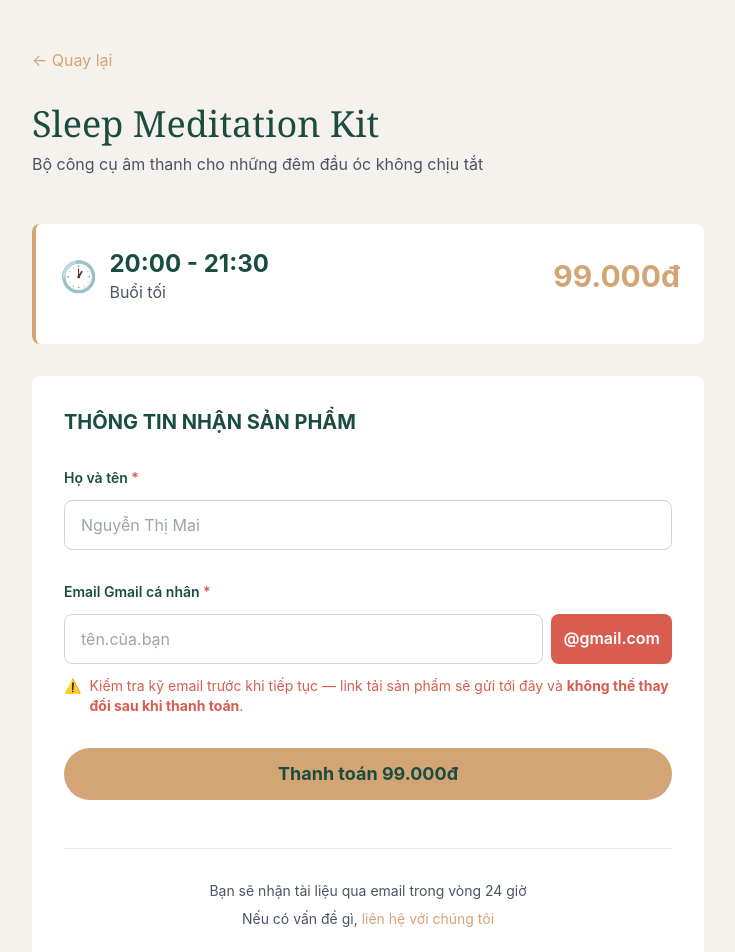
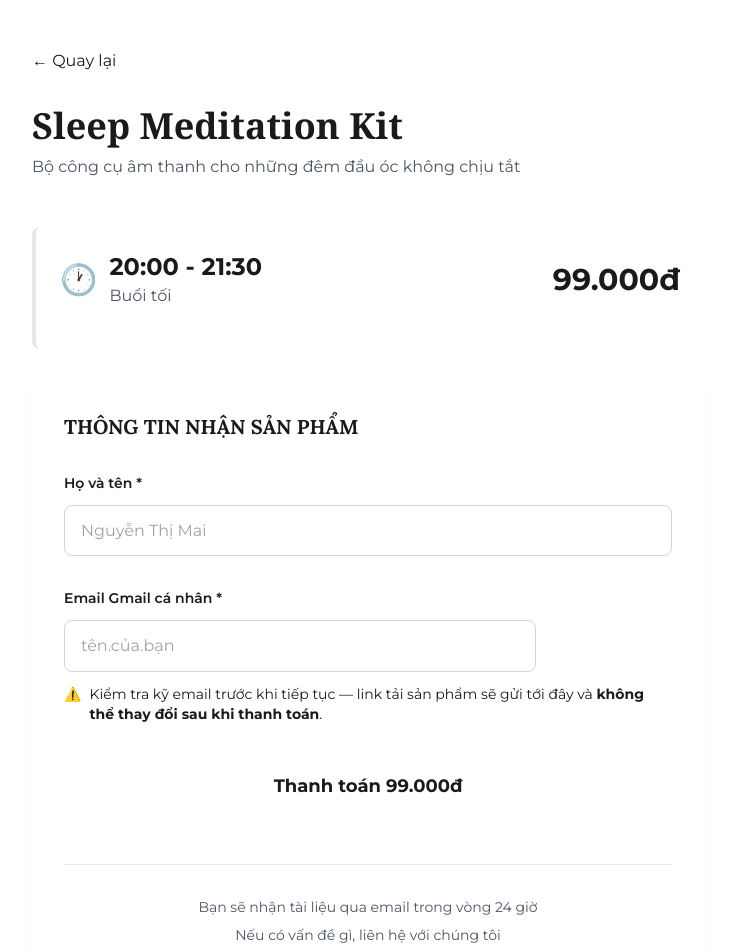
Before and after one commit to beyondyogawithphuong/beyondyogawithphuong, a Next.js app: page /checkout/audio-1 in a window 1280 px wide. Shown: the top 952 px of the page, without its empty margins (272-1007 px from the left). Built offline with nearby package versions, Linux system fonts and the light colour scheme.

Commit message:
Redesign: New professional color system with Lora + Montserrat

```diff
--- /dev/null
+++ b/app/fonts.ts
@@ -0,0 +1,15 @@
+import { Lora, Montserrat } from 'next/font/google'
+
+export const lora = Lora({
+  subsets: ['latin', 'latin-ext'],
+  weight: ['400', '600', '700'],
+  variable: '--font-lora',
+  display: 'swap',
+})
+
+export const montserrat = Montserrat({
+  subsets: ['latin', 'latin-ext'],
+  weight: ['400', '500', '600', '700'],
+  variable: '--font-montserrat',
+  display: 'swap',
+})
--- a/app/globals.css
+++ b/app/globals.css
@@ -1,3 +1,5 @@
+@import url('https://fonts.googleapis.com/css2?family=Lora:wght@400;600;700&family=Montserrat:wght@400;500;600;700&display=swap');
+
 @tailwind base;
 @tailwind components;
 @tailwind utilities;
@@ -13,28 +15,72 @@
 }
 
 body {
-  background: #fff;
-  color: #333;
-  font-family: -apple-system, BlinkMacSystemFont, 'Segoe UI', 'Roboto', 'Oxygen',
-    'Ubuntu', 'Cantarell', 'Fira Sans', 'Droid Sans', 'Helvetica Neue',
-    sans-serif;
+  background: #ffffff;
+  color: #1a1a1a;
+  font-family: 'Montserrat', sans-serif;
+  line-height: 1.6;
+  font-weight: 400;
 }
 
-/* Hero Section Gradient */
-.hero-section {
-  background: linear-gradient(135deg, #1a4d40 0%, #2a7a6f 100%);
+/* Typography */
+h1, h2, h3, h4, h5, h6 {
+  font-family: 'Lora', serif;
+  font-weight: 600;
+  line-height: 1.3;
+  color: #1a1a1a;
 }
 
-/* Gold button styles */
-.btn-gold {
-  @apply bg-brand-gold text-brand-dark font-bold px-8 py-3 rounded-full hover:opacity-90 transition-opacity;
+h1 { font-size: 3.5rem; }
+h2 { font-size: 2.5rem; }
+h3 { font-size: 1.75rem; }
+h4 { font-size: 1.5rem; }
+
+/* Buttons */
+.btn-primary {
+  @apply inline-block px-8 py-4 bg-brand-overlay text-brand-text font-semibold transition-all hover:bg-opacity-90 active:scale-95;
 }
 
-.btn-gold-outline {
-  @apply border-2 border-brand-gold text-brand-gold font-bold px-8 py-3 rounded-full hover:bg-brand-gold hover:text-brand-dark transition-colors;
+.btn-highlight {
+  @apply inline-block px-8 py-4 bg-brand-highlight text-brand-dark font-semibold transition-all hover:bg-opacity-90;
 }
 
-/* Smooth transitions */
-.transition-smooth {
-  @apply transition-all duration-300 ease-in-out;
+.btn-warning {
+  @apply inline-block px-8 py-4 bg-brand-warning text-brand-text font-semibold transition-all hover:bg-opacity-90;
 }
+
+/* Overlay sections */
+.overlay-section {
+  @apply bg-brand-overlay bg-opacity-55 text-brand-text;
+}
+
+/* Highlight text */
+.highlight {
+  @apply text-brand-highlight font-semibold;
+}
+
+/* Warning accent */
+.warning-accent {
+  @apply text-brand-warning;
+}
+
+/* Cards */
+.card {
+  @apply bg-white border border-gray-200 p-8 transition-all hover:shadow-lg;
+}
+
+/* Spacing */
+.section-padding {
+  @apply py-24 md:py-32 px-4;
+}
+
+.section-padding-sm {
+  @apply py-16 md:py-20 px-4;
+}
+
+.container-tight {
+  @apply max-w-2xl mx-auto;
+}
+
+.container-wide {
+  @apply max-w-6xl mx-auto;
+}
--- a/app/layout.tsx
+++ b/app/layout.tsx
@@ -1,4 +1,5 @@
 import type { Metadata } from 'next'
+import { lora, montserrat } from './fonts'
 import './globals.css'
 
 export const metadata: Metadata = {
@@ -13,8 +14,8 @@
   children: React.ReactNode
 }) {
   return (
-    <html lang="vi">
-      <body className="bg-white">
+    <html lang="vi" className={`${lora.variable} ${montserrat.variable}`}>
+      <body className="bg-white font-body">
         {children}
       </body>
     </html>
--- a/components/sections/Hero.tsx
+++ b/components/sections/Hero.tsx
@@ -1,38 +1,44 @@
 export default function Hero() {
   return (
-    <section className="hero-section text-white py-24 px-4 text-center">
-      <div className="max-w-4xl mx-auto">
-        {/* Logo Frame - Replace with your logo */}
-        <div className="mb-8">
-          <div className="inline-block bg-brand-cream text-brand-dark px-6 py-3 rounded-lg font-bold h-24 w-24 flex items-center justify-center">
-            {/* LOGO PLACEHOLDER - 200x200px */}
-            <img src="/logo.png" alt="Beyond Yoga" className="h-full w-full object-contain" />
+    <section className="overlay-section section-padding">
+      <div className="container-tight mx-auto">
+        {/* Logo */}
+        <div className="mb-16 flex justify-center">
+          <div className="h-24 w-24 rounded-full overflow-hidden flex items-center justify-center bg-white bg-opacity-10">
+            <img src="/logo.png" alt="Beyond Yoga" className="h-full w-full object-cover" />
           </div>
         </div>
 
         {/* Main Headline */}
-        <h1 className="text-4xl md:text-5xl lg:text-6xl font-serif leading-tight mb-6">
+        <h1 className="font-title text-5xl md:text-6xl text-center mb-8 leading-tight">
           Có những ngày, cơ thể chỉ muốn đình công.
         </h1>
 
+        {/* Divider */}
+        <div className="w-16 h-px bg-brand-highlight mx-auto mb-12 opacity-60"></div>
+
         {/* Description */}
-        <p className="text-lg md:text-xl mb-4 opacity-90">
-          Sáng thức dậy không phải là sự tỉnh táo, mà là cái cổ cứng đờ. Hàm siết chặt. Hai vai nặng như đang đeo đá.
-        </p>
+        <div className="space-y-6 text-center mb-12 max-w-2xl mx-auto">
+          <p className="text-lg leading-relaxed">
+            Sáng thức dậy không phải là sự tỉnh táo. Mà là cái cổ cứng đờ. Hàm siết chặt. Hai vai nặng như đang đeo đá.
+          </p>
 
-        <p className="text-base md:text-lg mb-8 opacity-80">
-          Bạn không thiếu kỷ luật hay ý chí. Chỉ là hệ thần kinh của bạn đã quá tải quá lâu để tự chuyển về trạng thái nghỉ ngơi.
-        </p>
+          <p className="text-lg leading-relaxed">
+            Bạn không thiếu <span className="highlight">kỷ luật</span> hay <span className="highlight">ý chí</span>. Chỉ là hệ thần kinh của bạn đã quá tải quá lâu để tự chuyển về trạng thái <span className="highlight">nghỉ ngơi</span>.
+          </p>
+        </div>
 
         {/* Tagline */}
-        <p className="text-lg md:text-xl font-semibold mb-12">
-          Phương - Đồng hành cùng bạn tái tạo năng lượng và tìm lại giấc ngủ
+        <p className="text-center text-sm tracking-wide mb-12 font-body opacity-80">
+          Phương — Đồng hành cùng bạn tái tạo năng lượng
         </p>
 
         {/* CTA Button */}
-        <a href="#entry-points" className="btn-gold inline-block">
-          Bắt đầu từ đâu?
-        </a>
+        <div className="text-center">
+          <a href="#entry-points" className="btn-highlight">
+            Bắt đầu từ đâu?
+          </a>
+        </div>
       </div>
     </section>
   )
--- a/tailwind.config.js
+++ b/tailwind.config.js
@@ -7,11 +7,16 @@
   theme: {
     extend: {
       colors: {
-        'brand-dark': '#1a4d40',
-        'brand-gold': '#D4A574',
-        'brand-sage': '#2a7a6f',
-        'brand-coral': '#D85D4F',
-        'brand-cream': '#F5F1ED',
+        'brand-overlay': '#22654a',
+        'brand-text': '#FFFFFF',
+        'brand-highlight': '#00E5FF',
+        'brand-warning': '#FF3D00',
+        'brand-dark': '#1a1a1a',
+        'brand-light': '#f8f8f8',
+      },
+      fontFamily: {
+        'title': ['Lora', 'serif'],
+        'body': ['Montserrat', 'sans-serif'],
       },
     },
   },
```
Also changed, not shown: 2 other files (tests, documents, lock files or other folders).
